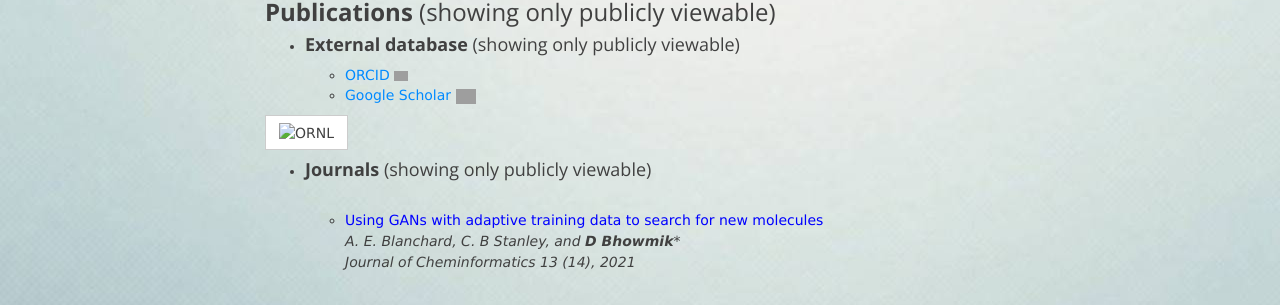
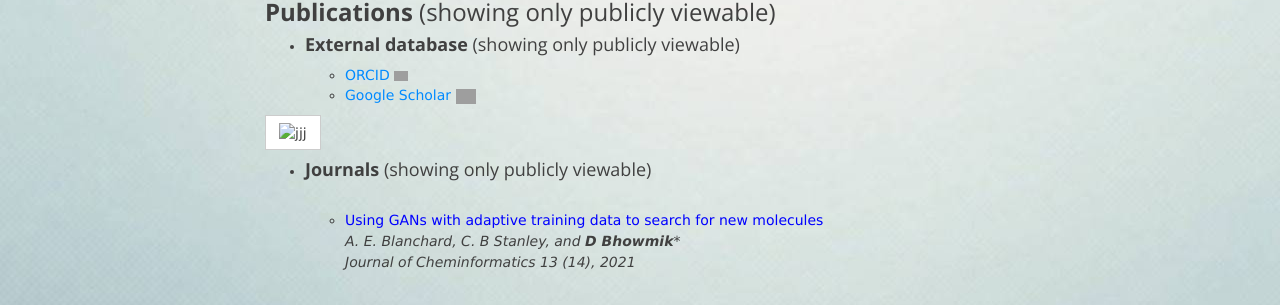
Before and after one commit to debsindhu/debsindhu.github.io, a Jekyll site: the page built from publication.md, in a window 1280 px wide. Shown: the part 411-716 px from the top of the page. Built offline with Jekyll 4.4.1, drawn with Linux system fonts in a browser that asks for light colours; nearby versions of some CDN libraries; grey boxes are pictures that could not be loaded.

Commit message:
Update publication.md

```diff
--- a/publication.md
+++ b/publication.md
@@ -12,7 +12,7 @@ use-site-title: true
 
     - [Google Scholar](https://scholar.google.com/citations?user=nHwDs_sAAAAJ&hl=en) <a href="http://scholar.google.com/citations?user=nHwDs_sAAAAJ&hl=en" target="_blank"><img src="https://scholar.google.com/scholar/scholar_sm.gif" height="15"></a>
 
-|![ORNL](img/ornlaerial2014.jpg){:height="40%" width="100%"}|
+|![jjj](img/journal.jpg){:height="10%" width="50%"}|
 
 * #### **Journals** (showing only publicly viewable)
     - <span style="color:blue">Using GANs with adaptive training data to search for new molecules</span>
```
